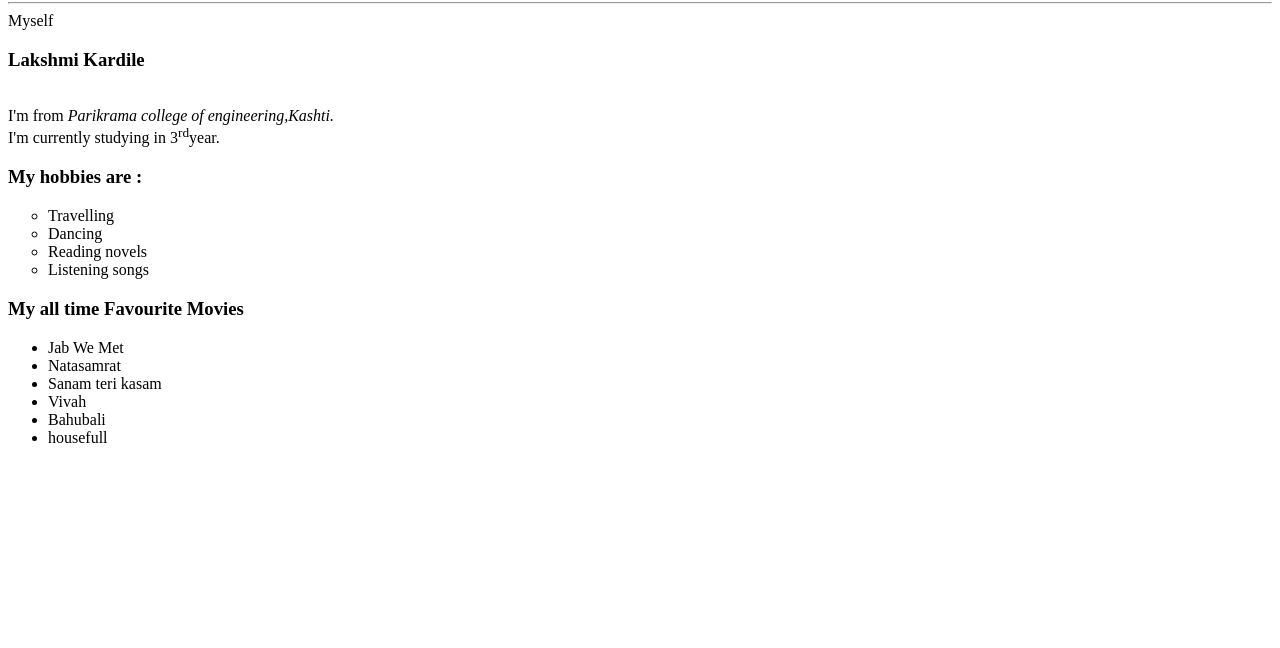
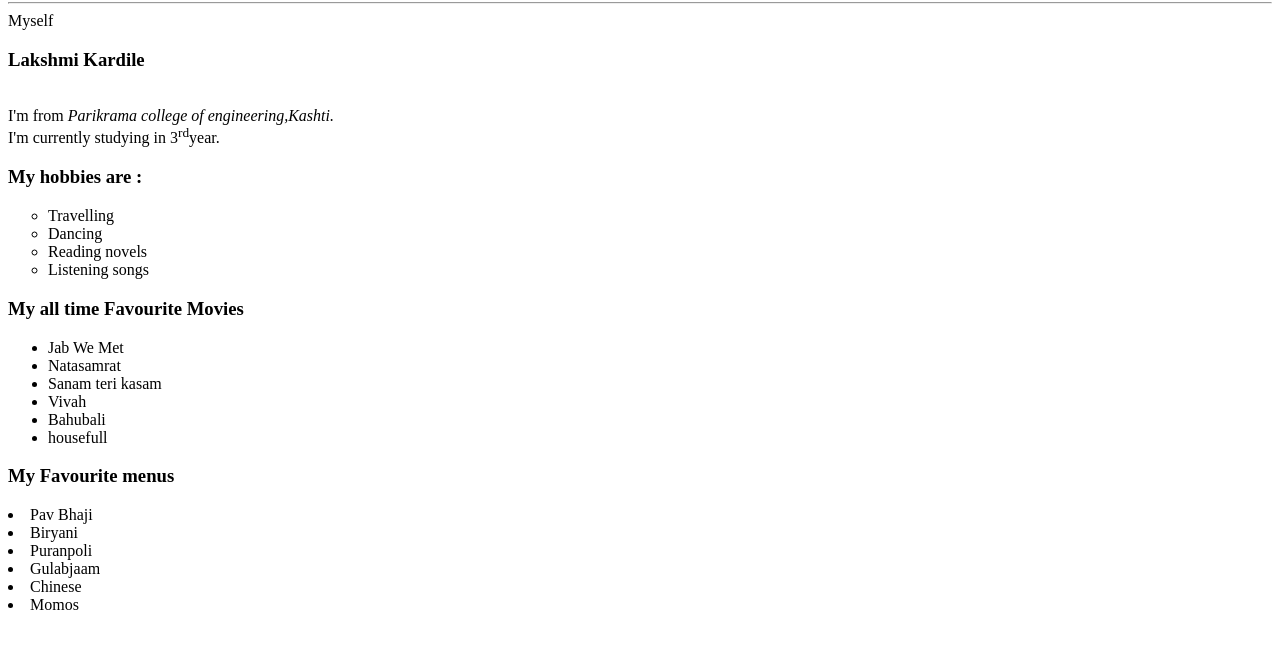
Before and after one commit to Laxmi2003-Code/personal-info, a plain HTML site: page index.html in a window 1280 px wide. Shown: the part 78-726 px from the top of the page. Drawn offline with Linux system fonts and the light colour scheme.

Commit message:
favourite menus added

```diff
--- a/index.html
+++ b/index.html
@@ -30,6 +30,16 @@
             <li>housefull</li>
         </ul>
     </div>
+    <div>
+    <h3>My Favourite menus</h3>
+        <ul type="square"></ul>
+            <li>Pav Bhaji</li>
+            <li>Biryani</li>
+            <li>Puranpoli</li>
+            <li>Gulabjaam</li>
+            <li>Chinese</li>
+            <li>Momos</li>
+            </div>
 
 </body>
 </html>
```
